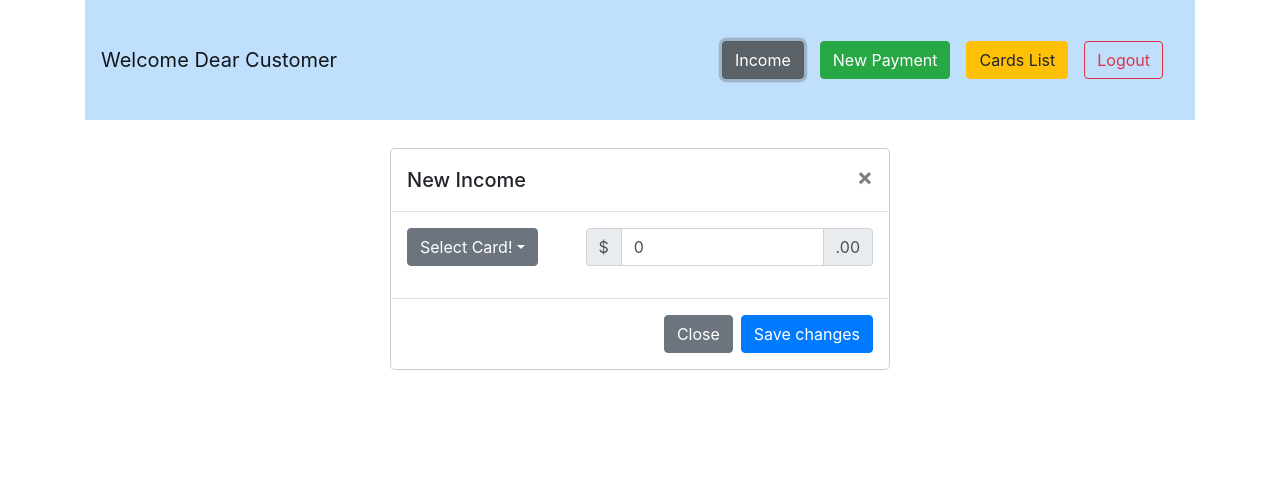
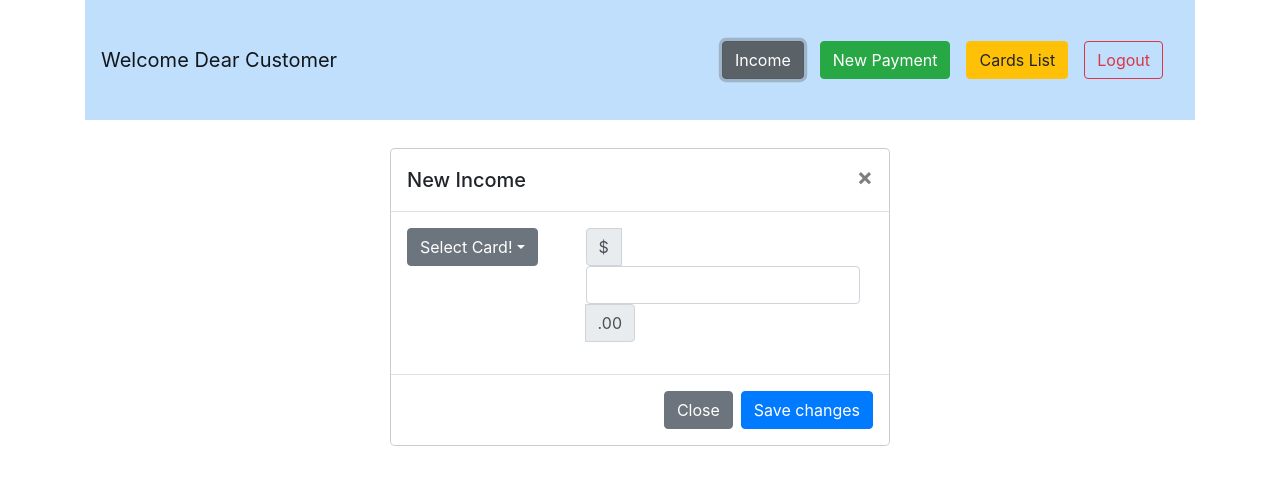
Before and after one commit to Brest-Java-Course-2020/avaryvada-payment-system, a React (Create React App) app in the folder payment-system-front/src/main/app/: page / in a window 1280 px wide. Both pictures are taken after a click on the button "Income". Shown: the top 484 px of the page. Built offline with nearby package versions, Linux system fonts and the light colour scheme.

Commit message:
update: refactoring render in app.js

```diff
--- a/payment-system-front/src/main/app/src/App.js
+++ b/payment-system-front/src/main/app/src/App.js
@@ -18,6 +18,7 @@ class App extends Component {
 		incomeModalOn: false,
 		selectedCardIncome: 'Select Card!',
 		incomeValue: 0,
+		cmp : 'Loader'
 	};
 
 	//after load DOM
@@ -91,7 +92,8 @@ class App extends Component {
 			isLoading: false,
 			data: data,
 			sort: 'asc',  // 'desc'
-			sortField: 'id'
+			sortField: 'id',
+			cmp: 'allCardsTable'
 		});
 	}
 
@@ -100,33 +102,70 @@ class App extends Component {
 		const sortType = this.state.sort === 'asc' ? 'desc' : 'asc'; // generate type
 		const orderedData = sort.orderBy(cloneData, sortField, sortType); // generate data
 
-
-		this.setState({//set state
+		this.setState({
 			data: orderedData,
 			sort: sortType,
+			cmp: 'Table',
 			sortField
 		});
 
-		console.log(sortField);
+
 	};
 
 	onRowSelect = row => (
-		this.setState({row: row})
+		this.setState({row: row, cmp:'selectedCardHistory'})
 	);
 	cardsList = row => (
-		this.setState({row: null})
+		this.setState({row: null, cmp:'allCardsTable'})
 	);
 	openIncome = incomeModalOn => (
-		this.setState({incomeModalOn: true})
+		this.setState({incomeModalOn: true, cmp:'openIncomeWindow'})
 	);
 	closeIncome = incomeModalOn => (
-		this.setState({incomeModalOn: false})
+		this.setState({incomeModalOn: false, cmp:'allCardsTable'})
 	);
 	setCardNumber = selectedCardIncome => {
-		this.setState({selectedCardIncome})
+		this.setState({selectedCardIncome});
+	};
+	setIncomeValue = incomeValue => {
+		this.setState({incomeValue: incomeValue.target.value});
 	};
 
 	render() {
+		let component = null;
+
+		switch (this.state.cmp){
+			case 'Loader':
+				component = <Loader/> //data loading case
+				break;
+			case 'allCardsTable':
+				component = <Table //data load case
+					data={this.state.data}
+					sort={this.state.sort} //auto sort
+					sortField={this.state.sortField} // sort field
+					onSort={this.onSort} // sort (ASK MENTOR! without rest)
+					onRowSelect={this.onRowSelect} //info about card payment
+				/>
+				break;
+			case 'selectedCardHistory':
+				component = <PaymentTable
+					data={this.state.row.payments}
+					sort={this.state.sort} //auto sort
+					sortField={this.state.sortField} // sort field
+					onSort={this.onSort} // sort (ASK MENTOR! without rest)
+					onRowSelect={this.onRowSelect} //info about card payment
+				/>
+				break;
+			case 'openIncomeWindow':
+				component = <Income closeIncome={this.closeIncome}
+				data={this.state.data}
+				card={this.state.selectedCardIncome}
+				incomeValue={this.state.incomeValue}
+				setCardNumber={this.setCardNumber}
+				setIncomeValue={this.setIncomeValue}
+				/>
+				break;
+		}
 		return (
 			<div className="container">
 
@@ -134,37 +173,14 @@ class App extends Component {
 					cardsList={this.cardsList}
 					openIncome={this.openIncome}
 				/>
+				<React.Fragment>
+					<div>
+						{component}
+					</div>
+				</React.Fragment>
 
-				{ // create get for name and add to header
-					this.state.incomeModalOn || this.state.newPaymentModalOn
-						? <Income
-							closeIncome={this.closeIncome}
-							data={this.state.data}
-							card={this.state.selectedCardIncome}
-							incomeValue = {this.state.incomeValue}
-							setCardNumber = {this.setCardNumber}
-						/>
-						: (this.state.isLoading
-							? <Loader/>					//data loading case
-							: (
-								this.state.row ?
-									<PaymentTable
-										data={this.state.row.payments}
-										sort={this.state.sort} //auto sort
-										sortField={this.state.sortField} // sort field
-										onSort={this.onSort} // sort (ASK MENTOR! without rest)
-										onRowSelect={this.onRowSelect} //info about card payment
-									/>
-									:
-									<Table                    //data load case
-										data={this.state.data}
-										sort={this.state.sort} //auto sort
-										sortField={this.state.sortField} // sort field
-										onSort={this.onSort} // sort (ASK MENTOR! without rest)
-										onRowSelect={this.onRowSelect} //info about card payment
-									/>
-							)
-						)
+				{ // create get for name and add to heade
+
 				}
 			</div>
 
--- a/payment-system-front/src/main/app/src/IncomeModal/Income.js
+++ b/payment-system-front/src/main/app/src/IncomeModal/Income.js
@@ -1,5 +1,5 @@
 import React from 'react';
-
+//<!--TODO add querry(post) to save changes. All values in state.-->
 export default props => (
 
 		<div class="modal-dialog" role="document">
@@ -37,21 +37,16 @@ export default props => (
 						<div className="input-group-prepend">
 							<span className="input-group-text">$</span>
 						</div>
+						<form>
 						<input type="number"
-							value={props.incomeValue}
+							onChange={props.setIncomeValue}
 							className="form-control" aria-label="Amount"/>
-
+						</form>
 						<div className="input-group-append">
 							<span className="input-group-text">.00</span>
 						</div>
 					</div>
 				</div>
-
-
-
-
-
-
 
 				<div class="modal-footer">
 					<button type="button" class="btn btn-secondary" onClick={props.closeIncome.bind(null)}>Close</button>
```
